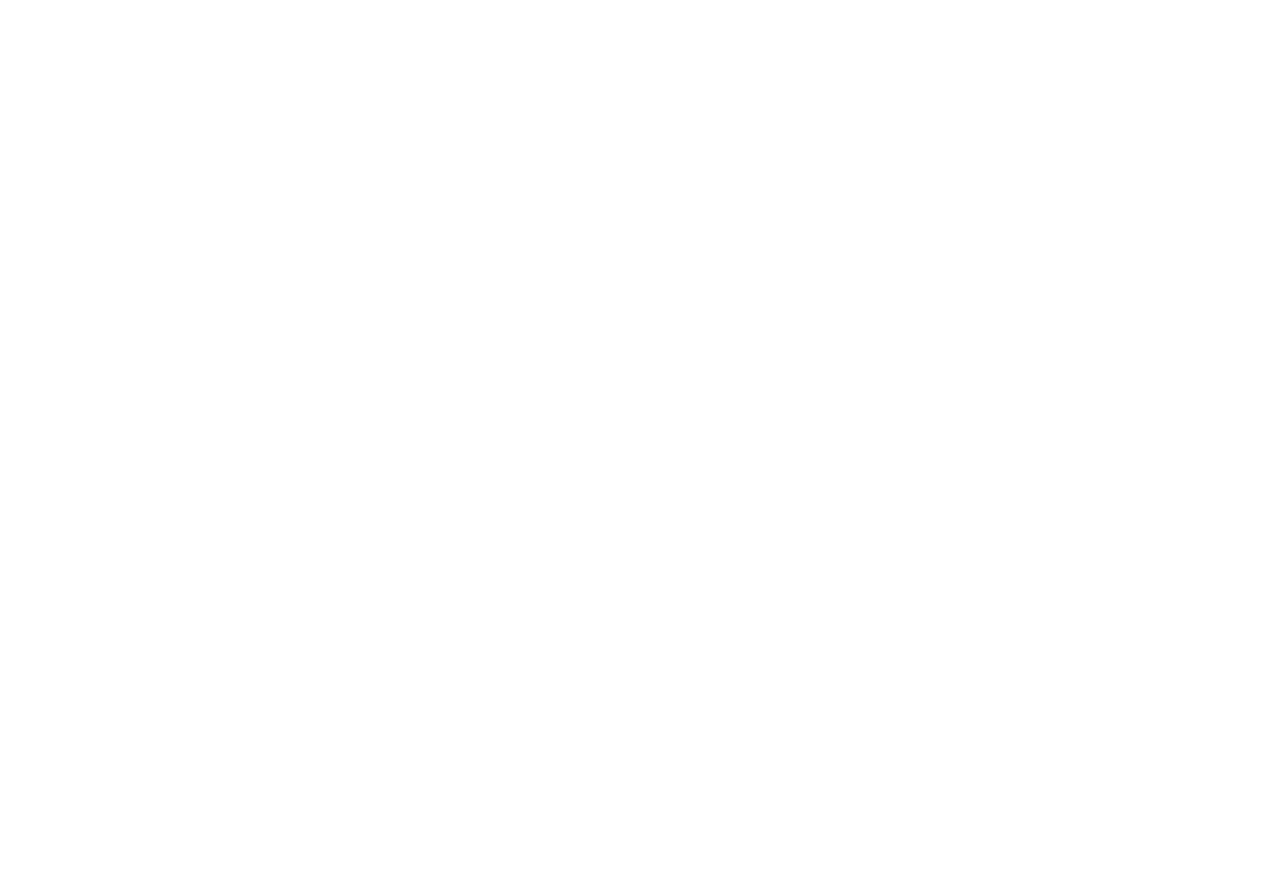
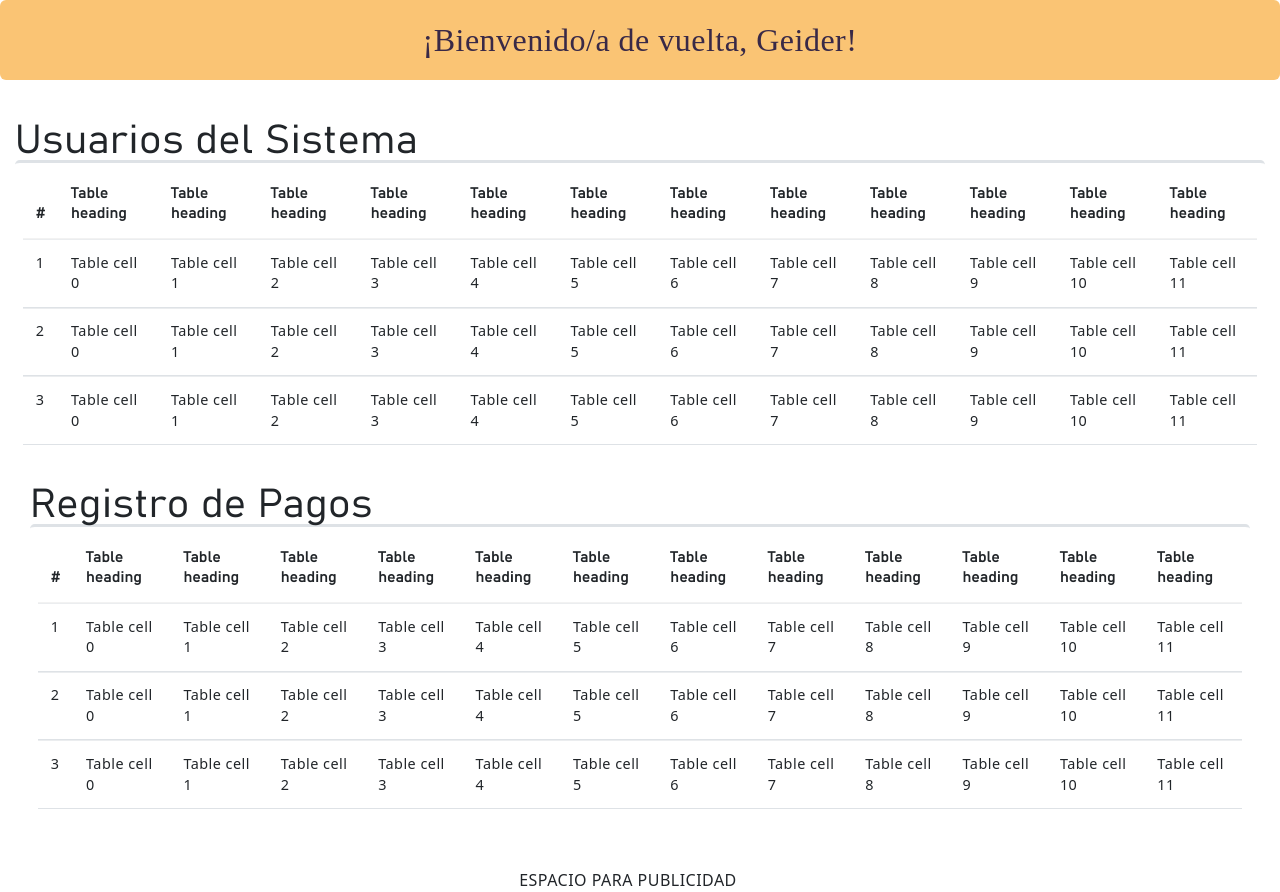
Before and after one commit to tsubakijuju13/Api_electrosoft, a React (Create React App) app in the folder frontend/: page /adminView in a window 1280 px wide. Before the commit this address had no page. Before the commit the page ends 800 px from the top, so only its background shows below. Built offline with nearby package versions, Linux system fonts and the light colour scheme; a web font is replaced by a local one.

Commit message:
Created admin home page.
Displayed the operator and manager tables in a view.

```diff
--- a/frontend/src/App.js
+++ b/frontend/src/App.js
@@ -14,6 +14,7 @@
 
 import Manager from './components/Admin/Manager';
 import Operator from './components/Admin/Operator';
+import AdminHomeView from './components/Admin/AdminHomeView';
 
 
 //Layout
@@ -33,6 +34,7 @@
         <Route path="/client" element={<HomepageLayout><Client /></HomepageLayout>} />
         <Route path="/RecoveryPass" element={<RecoveryPassword />} />
         <Route path="/operator" element={<HomepageLayout><Operator/></HomepageLayout>} />
+        <Route path="/adminView" element={<AdminHomeView />} />
 
       </Routes>
 
--- /dev/null
+++ b/frontend/src/components/Admin/AdminHomeView.jsx
@@ -0,0 +1,46 @@
+import React from "react";
+
+import Card from 'react-bootstrap/Card';
+import Row from "react-bootstrap/esm/Row";
+import Col from "react-bootstrap/esm/Col";
+
+//Styles
+import ".//../../assets/styles/content.css";
+
+//Components
+import Manager from "./Manager";
+import Operator from "./Operator";
+
+const AdminView = () => {
+
+    return (
+        <div>
+            <Card className="title">
+                <Card.Body>¡Bienvenido/a de vuelta, Geider!</Card.Body>
+            </Card>
+            <Row className="row">
+                <Col className="col" xs={5}>
+
+                </Col>
+            </Row>
+
+            <Row className="row">
+                <Col className="col">
+                    <Manager />
+                </Col>
+                <Col className="col">
+                    <Row className="row">
+                        <Col className="col">
+                        <Operator />
+                        </Col>
+                    </Row>
+                </Col>
+            </Row>
+
+            <Row className="row publicity">
+                ESPACIO PARA PUBLICIDAD
+            </Row>
+        </div>
+    );
+};
+export default AdminView;
```
